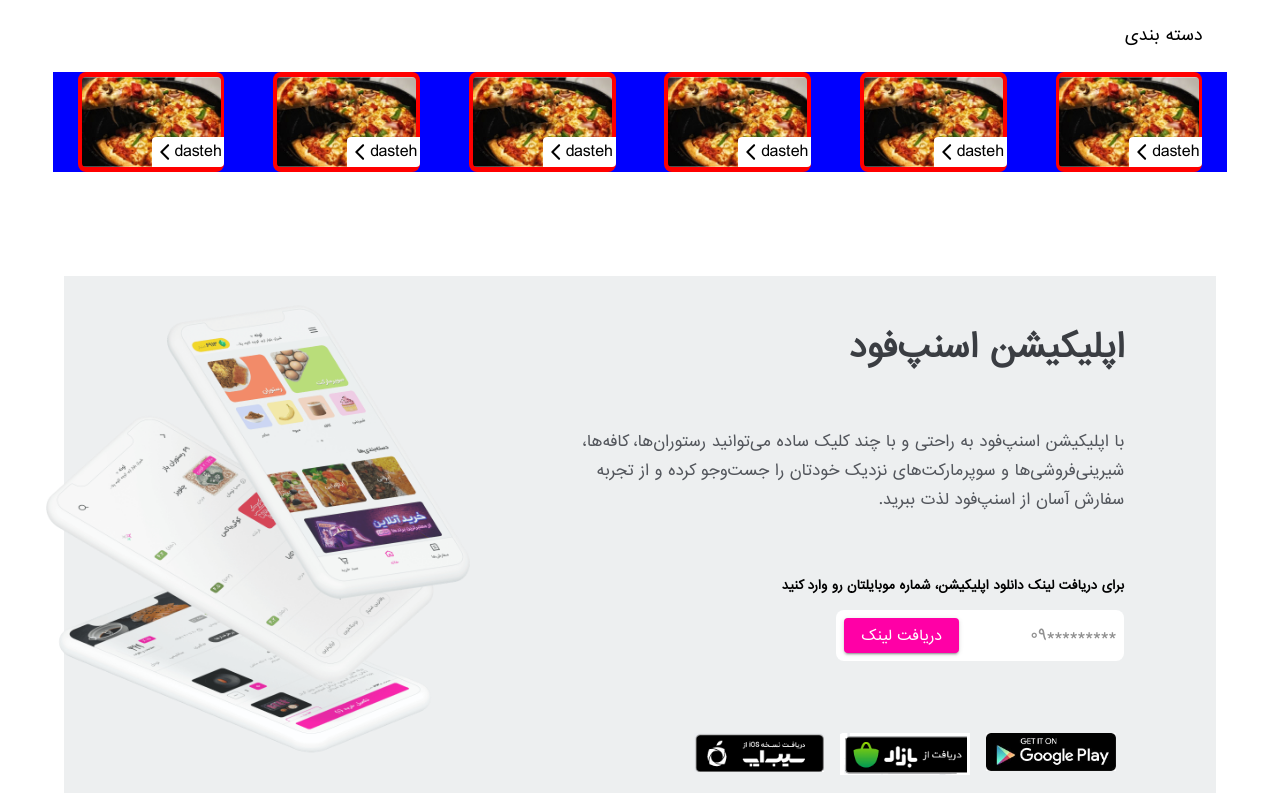
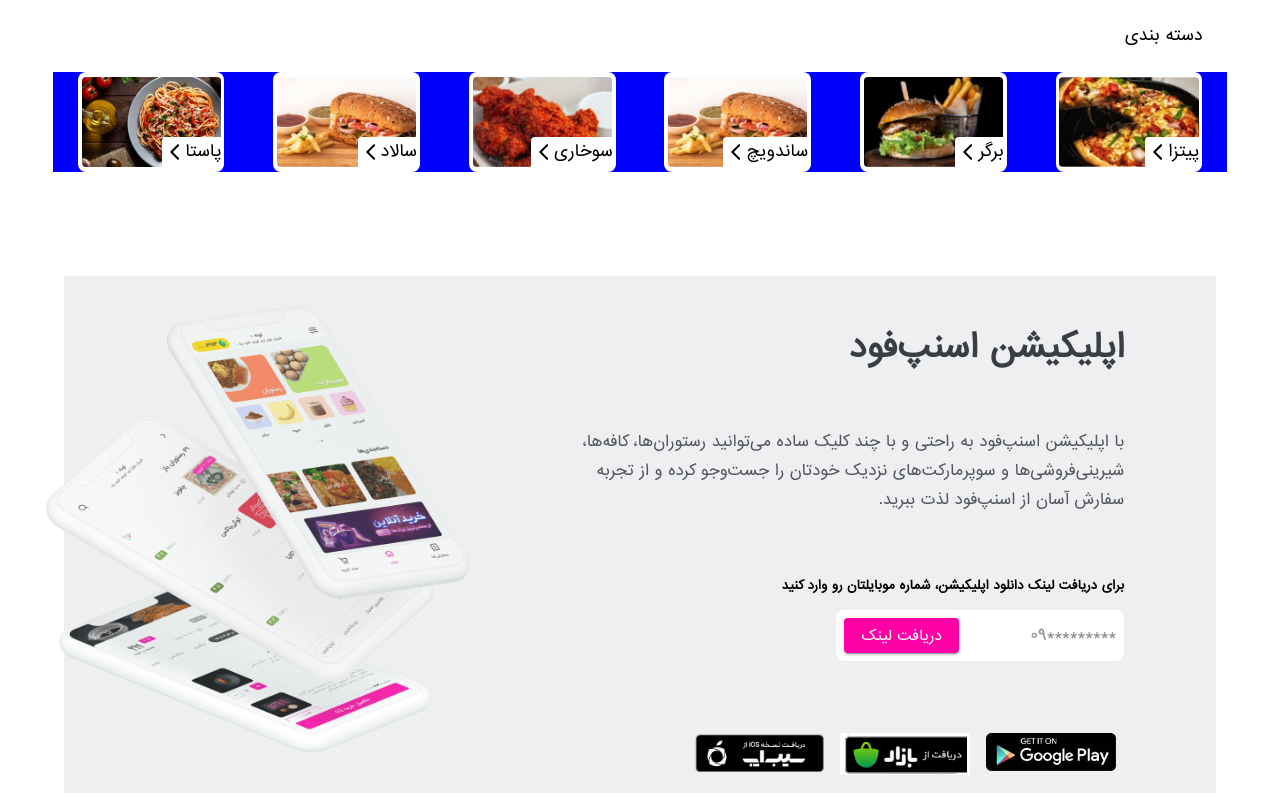
Before and after one commit to NavidRouzbeh/Snappfood, a Next.js app: page / in a window 1280 px wide. Shown: the top 793 px of the page. Built offline with nearby package versions, Linux system fonts and the light colour scheme.

Commit message:
add image change category responsive

```diff
--- a/Component/Home/SectionCategory/CategoryCard.tsx
+++ b/Component/Home/SectionCategory/CategoryCard.tsx
@@ -1,30 +1,17 @@
 import { Grid, Typography } from "@mui/material"
 import Image from "next/image";
-import pizza from '../../../Assets/Images/HomeImages/CategoryImages/pizza.jpg'
-import berger from '../../../Assets/Images/HomeImages/CategoryImages/berger.jpg'
-
-
 import ArrowBackIosRoundedIcon from '@mui/icons-material/ArrowBackIosRounded';
 
-const categorydata =[
-    {id:1,pic:pizza,title:''},
-    {id:1,pic:pizza,title:''},
-    {id:1,pic:pizza,title:''},
-    {id:1,pic:pizza,title:''},
-    {id:1,pic:pizza,title:''},
-    {id:1,pic:pizza,title:''}
-]
-
-const CategoryCards =()=>{
+const CategoryCards =({pic,title})=>{
     return(
-        <Grid container item xs={4} sm={4} md={1.5} bgcolor={'red'}  alignItems={'center'} flexShrink={0}  height={100} borderRadius={2}>
+        <Grid container item xs={4} sm={4} md={1.5} bgcolor={'white'}  alignItems={'center'} flexShrink={0}  height={100} borderRadius={2}>
             <Grid display={'flex'} justifyContent={'center'} alignItems={'flex-end'} sx={{position:'relative'}}>
                 {/* <Grid> */}
-                    <Image style={{height:90, width:'95%',borderRadius:4,objectFit:'cover'}} src={pizza} alt='' />
+                    <Image style={{height:90, width:'95%',borderRadius:4,objectFit:'cover'}} src={pic} alt='' />
                 {/* </Grid> */}
                 <Grid container sx={{position:'absolute',display:{xs:'none',sm:'flex'}}}>
                     <Grid display={'flex'} alignItems={'center'} bgcolor={'white'} p={'3px'} borderRadius={'4px 0 4px 0'} sx={{cursor:'pointer'}}>
-                        <Typography>dasteh</Typography>
+                        <Typography>{title}</Typography>
                         <ArrowBackIosRoundedIcon fontSize="small"/>
                     </Grid>
                 </Grid>
--- a/Component/Home/SectionCategory/CategoryContainer.tsx
+++ b/Component/Home/SectionCategory/CategoryContainer.tsx
@@ -2,6 +2,28 @@ import Grid  from "@mui/material/Grid"
 import Typography from "@mui/material/Typography"
 import CategoryCards from "./CategoryCard"
 
+import pizza from '../../../Assets/Images/HomeImages/CategoryImages/pizza.jpg'
+import berger from '../../../Assets/Images/HomeImages/CategoryImages/berger.jpg'
+import sandwitch from '../../../Assets/Images/HomeImages/CategoryImages/sandwitch.jpg'
+import sokhary from '../../../Assets/Images/HomeImages/CategoryImages/sokhary.jpg'
+import salad from '../../../Assets/Images/HomeImages/CategoryImages/sandwitch.jpg'
+import pasta from '../../../Assets/Images/HomeImages/CategoryImages/pasta.jpg'
+import { StaticImageData } from "next/image"
+import { JsxElement } from "typescript"
+
+const categorydata =[
+    {id:1,pic:pizza,title:'پیتزا'},
+    {id:1,pic:berger,title:'برگر'},
+    {id:1,pic:sandwitch,title:'ساندویچ'},
+    {id:1,pic:sokhary,title:'سوخاری'},
+    {id:1,pic:salad,title:'سالاد'},
+    {id:1,pic:pasta,title:'پاستا'}
+]
+interface CategoryTypes{
+    id:number,
+    pic:StaticImageData,
+    title:string
+}
 const CategoryContainer =()=>{
     return(
         <Grid xs={11} sx={{direction:'rtl'}} >
@@ -9,12 +31,14 @@ const CategoryContainer =()=>{
                 <Typography>دسته بندی</Typography>
             </Grid>
             <Grid container bgcolor={'blue'} xs={12} sx={{flexWrap:{xs:'nowrap',sm:'wrap'},overflowX:{xs:'scroll',sm:'hidden'}}} flexShrink={0} justifyContent={'space-around'} >
+                {categorydata.map((item:CategoryTypes)=>(
+                    <CategoryCards {...item}/>
+                ))}
+                {/* <CategoryCards/>
                 <CategoryCards/>
                 <CategoryCards/>
                 <CategoryCards/>
-                <CategoryCards/>
-                <CategoryCards/>
-                <CategoryCards/>
+                <CategoryCards/> */}
             </Grid>
         </Grid>
     )
```
Also changed, not shown: Assets/Images/HomeImages/CategoryImages/pasta.jpg (added).
